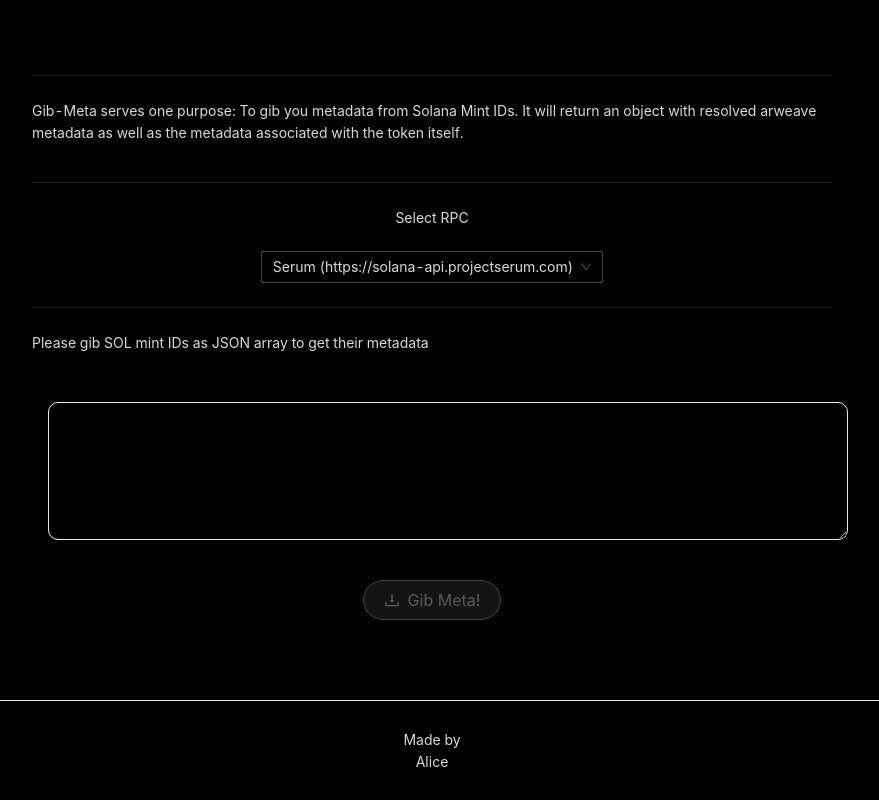
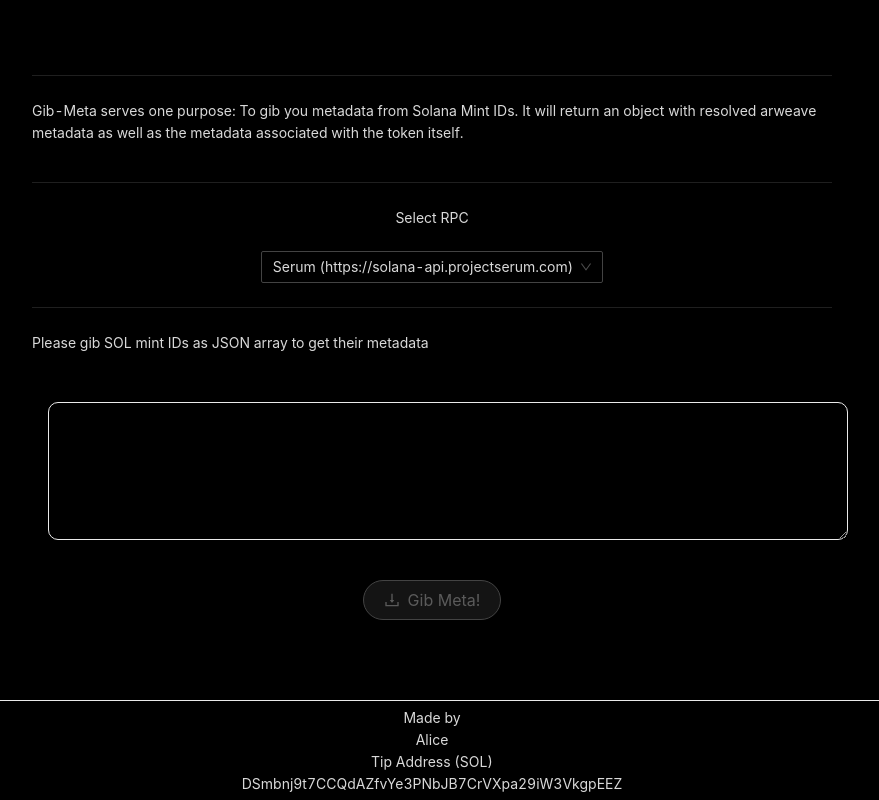
Before and after one commit to ChipsDAO/sol-nft-tools, a Next.js app: page / in a window 1280 px wide. Shown: the part 622-1422 px from the top of the page, without its empty margins (208-1087 px from the left). Built offline with nearby package versions, Linux system fonts and the light colour scheme; what @solana/web3.js would draw is missing.

Commit message:
update footer

```diff
--- a/pages/index.tsx
+++ b/pages/index.tsx
@@ -276,15 +276,17 @@ export default function Home() {
               gap: "2rem",
             }}
           >
-            <span style={{ display: "inline-block" }}>
+            <span style={{ display: "inline-block", textAlign: 'center' }}>
               Made by{" "}
               <a
                 target="_blank"
                 rel="noreferrer"
-                href="https://twitter.com/0xAlice_"
+                href="https://y.at/%E2%99%A0%E2%9D%A4%F0%9F%90%B0%F0%9F%90%B1"
               >
                 Alice
               </a>
+              Tip Address (SOL) <br />
+               DSmbnj9t7CCQdAZfvYe3PNbJB7CrVXpa29iW3VkgpEEZ
             </span>
           </div>
         </footer>
```
